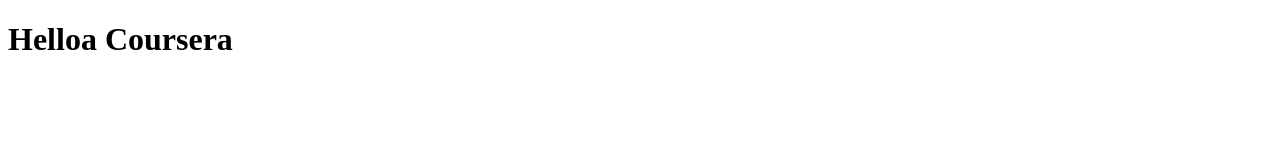
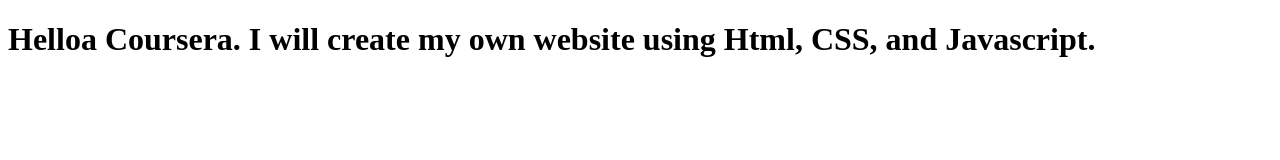
Before and after one commit to mehwish-arif/FrontEndDevelopment, a plain HTML site: page site/index.html in a window 1280 px wide. Drawn offline with Linux system fonts and the light colour scheme.

Commit message:
Small addition to our page content.

```diff
--- a/site/index.html
+++ b/site/index.html
@@ -4,6 +4,6 @@
 	<title>Hello Coursera!</title>
 </head>
 <body>
- <h1>Helloa Coursera</h1>
+ <h1>Helloa Coursera. I will create my own website using Html, CSS, and Javascript.</h1>
 </body>
 </html>
```
